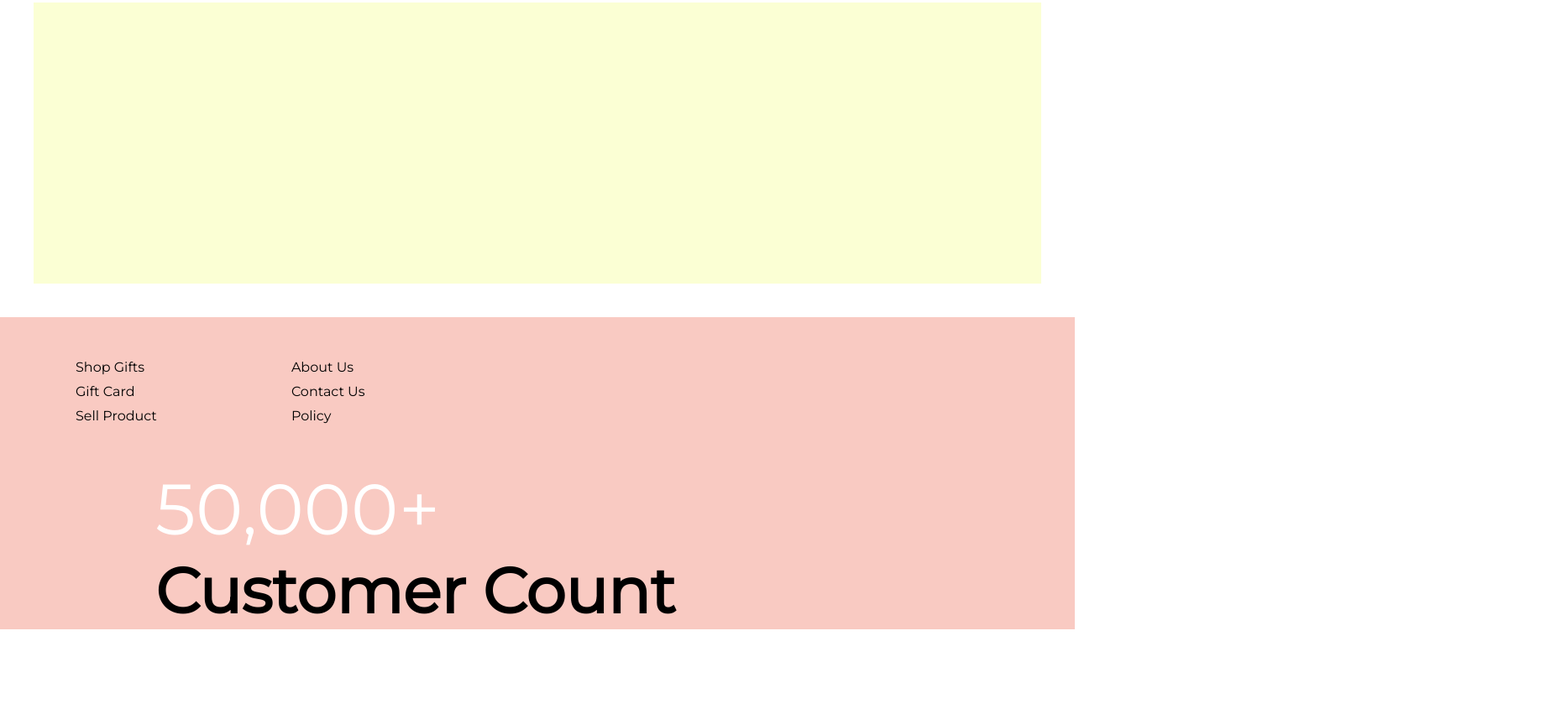
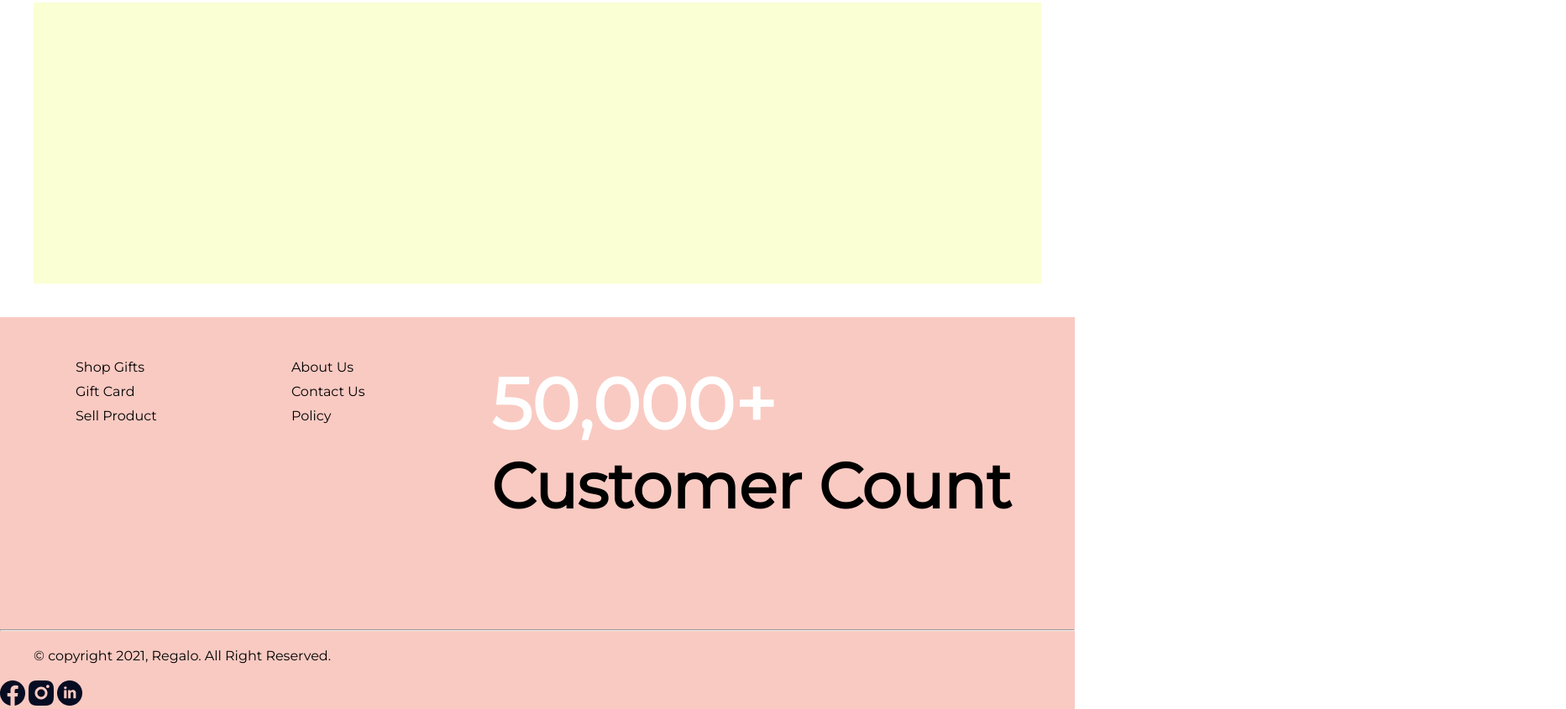
Before and after one commit to Aman49/2110006D_workshop, a plain HTML site: page index.html in a window 1280 px wide. Shown: the part 2339-3184 px from the top of the page at 84% size, 1865 px wide, since content can reach past the window. Before the commit the page ends 3089 px from the top, so only its background shows below. Drawn offline with Linux system fonts and the light colour scheme.

Commit message:
eight commit

```diff
--- a/index.html
+++ b/index.html
@@ -112,9 +112,16 @@
         </tr>
       </table>
     </div>
-    <div style=" position: relative; left: 185px;">
-        <p style="font-size: 85px; color: white;">50,000+</p>
+    <div style=" position: relative; left: 585px; bottom: 125px;">
+        <p style="font-size: 85px; color: white; font-weight: 800;">50,000+</p>
         <p style="font-weight: 600; font-size: 75px;">Customer Count</p>
+    </div>
+    <hr>
+    <p style="margin: 20px 40px;">© copyright 2021, Regalo. All Right Reserved.</p>
+    <div display: flex; justify-content: flex-end>
+    <img src="images/Group (2) - Copy.png" alt="">
+    <img src="images/Vector (1).png" alt="">
+    <img src="images/Vector-1[1].png" alt="">
     </div>
     </footer>
 	<script src="index.js"></script>
```
